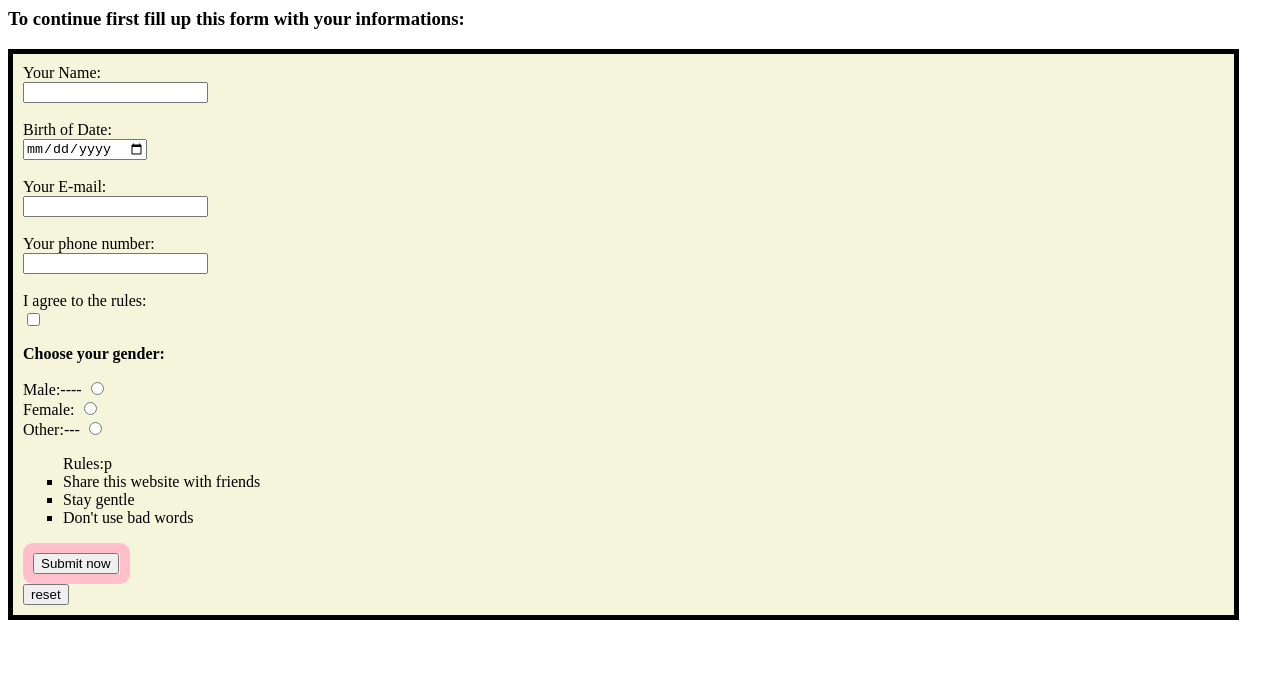
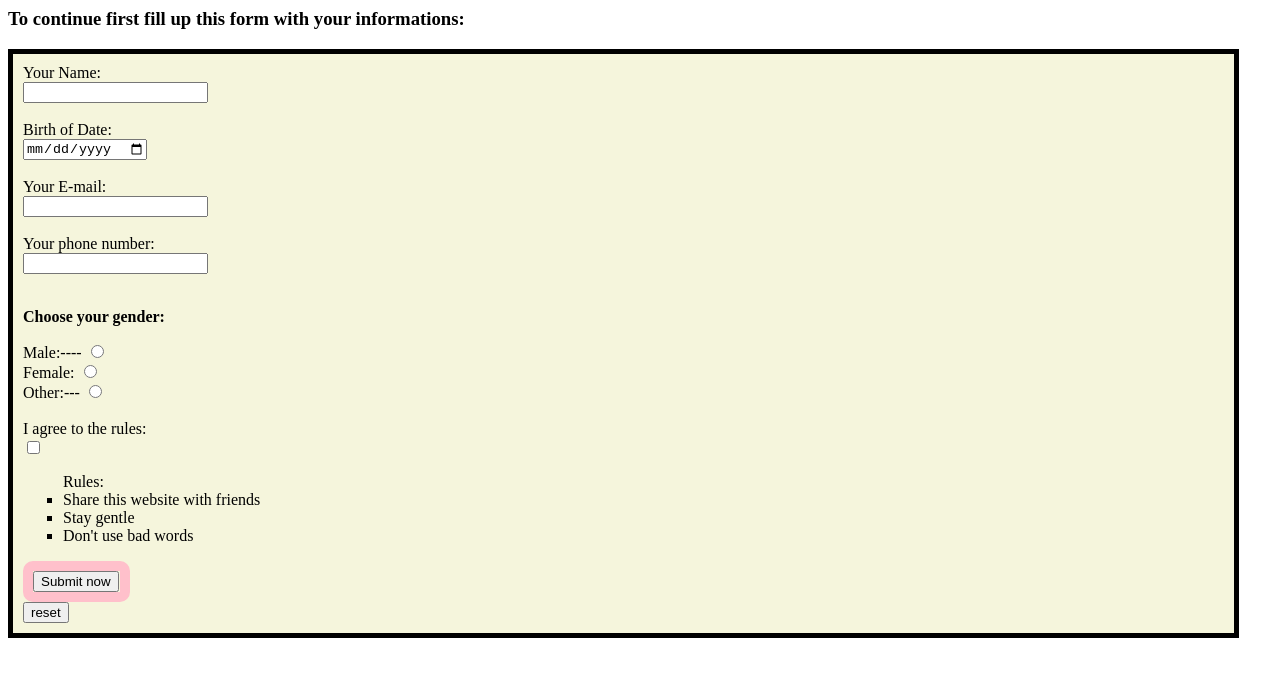
Before and after one commit to Cyclop69/book, a plain HTML site: page form.html in a window 1280 px wide. Drawn offline with Linux system fonts and the light colour scheme.

Commit message:
auto publish 1635186206727

```diff
--- a/form.html
+++ b/form.html
@@ -27,16 +27,16 @@ informations:</h3>
 <input type="email" tag=c><br><br>
 <label for=d>Your phone number:</label><br>
 <input type="number" tag=d><br><br>
-<label for=e>I agree to the rules:</label><br>
-<input type="checkbox" tag=e><br>
 <p><strong>Choose your gender:</strong></p>
 <label for=f>Male:----</label>
 <input type="radio" value="Male" tag=f><br>
 <label for=g>Female:</label>
 <input type="radio" value="Female" tag=g><br>
 <label for=h>Other:---</label>
-<input type="radio" value="Other" tag=h><br>
-<ul type=square>Rules:p
+<input type="radio" value="Other" tag=h><br><br>
+<label for=e>I agree to the rules:</label><br>
+<input type="checkbox" tag=e><br>
+<ul type=square>Rules:
 
 <li>Share this website with friends</li>
 <li>Stay gentle</li>
```
